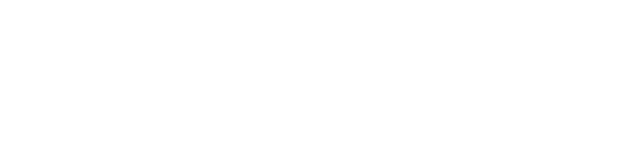
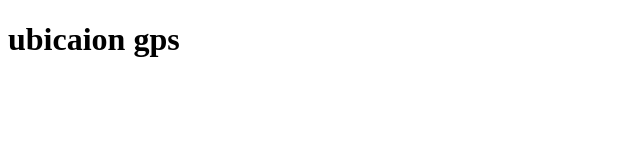
Before and after one commit to joselitoQuintana/codigo_proyecto01, a plain HTML site: page contactenos.html in a window 1280 px wide. Shown: the whole page, without its empty margins (0-640 px from the left). Drawn offline with Linux system fonts and the light colour scheme.

Commit message:
SE AGREGO LA ETIQUETA H1

```diff
--- a/contactenos.html
+++ b/contactenos.html
@@ -8,5 +8,7 @@
 </head>
 <body>
 
+    <h1>ubicaion gps</h1>
+
 </body>
 </html>
```
